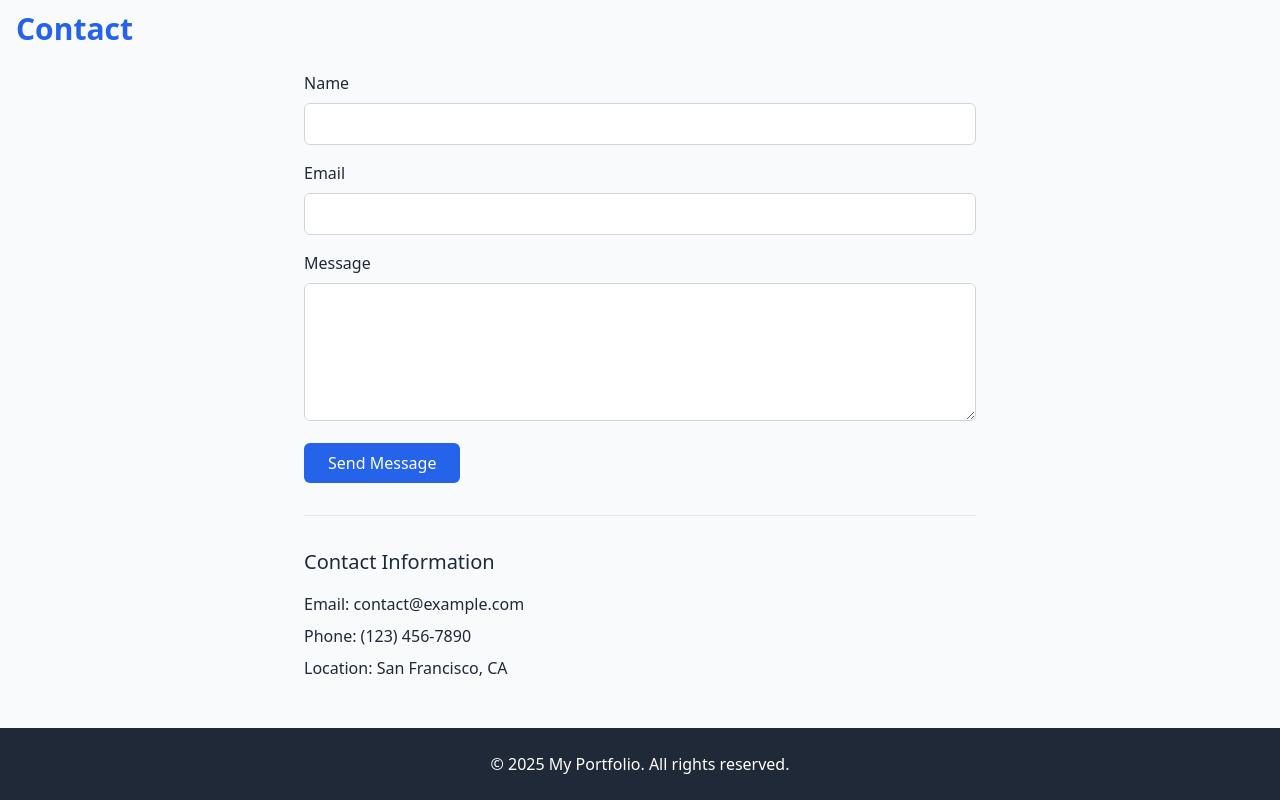
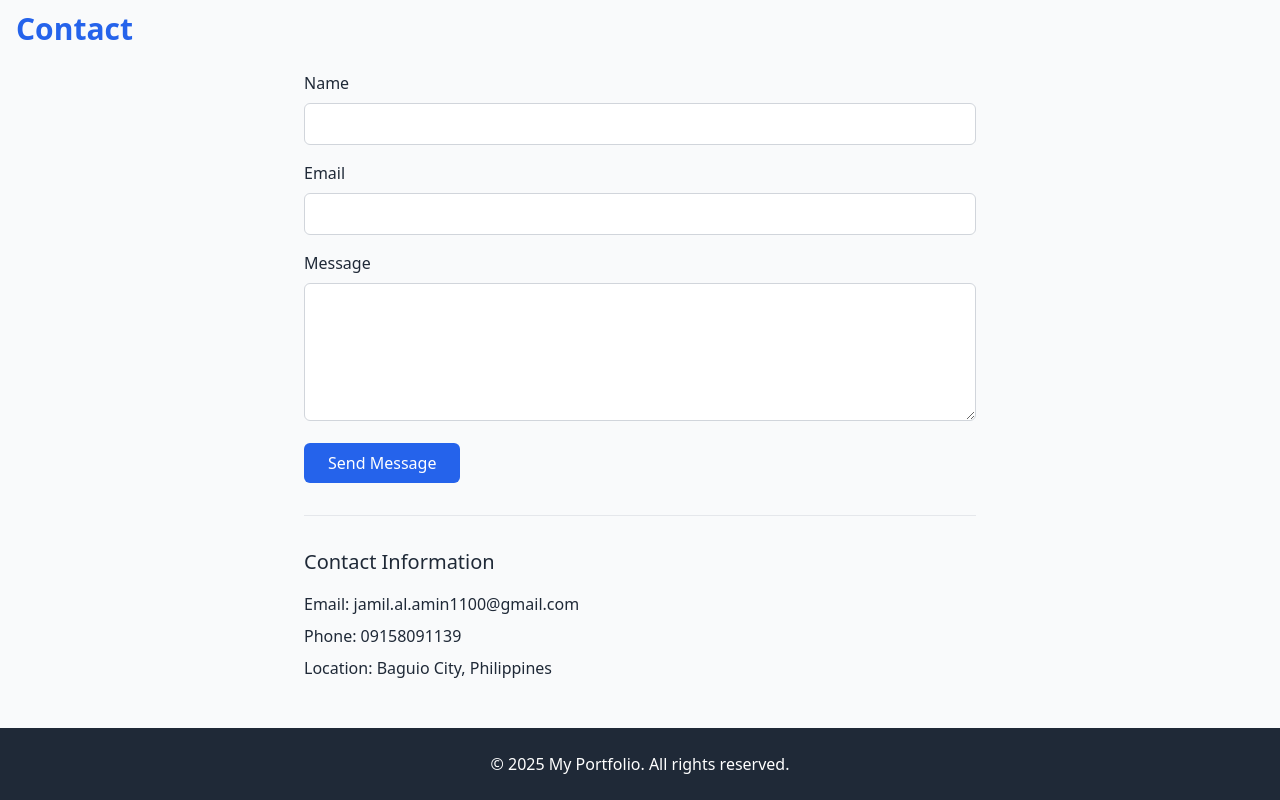
Before and after one commit to Ahmedin-Jamil/Ahmedin-Final_Project, a React (Vite) app: page / in a window 1280 px wide. Shown: the part 2965-3765 px from the top of the page. Built offline with nearby package versions, Linux system fonts and the light colour scheme.

Commit message:
Update Contact.jsx

```diff
--- a/src/components/Contact.jsx
+++ b/src/components/Contact.jsx
@@ -123,9 +123,9 @@ const Contact = () => {
           <div className="mt-8 pt-8 border-t border-gray-200">
             <h3 className="text-xl font-medium mb-4">Contact Information</h3>
             <div className="space-y-2">
-              <p><span className="font-medium">Email:</span> contact@example.com</p>
-              <p><span className="font-medium">Phone:</span> (123) 456-7890</p>
-              <p><span className="font-medium">Location:</span> San Francisco, CA</p>
+              <p><span className="font-medium">Email:</span> jamil.al.amin1100@gmail.com</p>
+              <p><span className="font-medium">Phone:</span> 09158091139</p>
+              <p><span className="font-medium">Location:</span> Baguio City, Philippines</p>
             </div>
           </div>
         </div>
```
